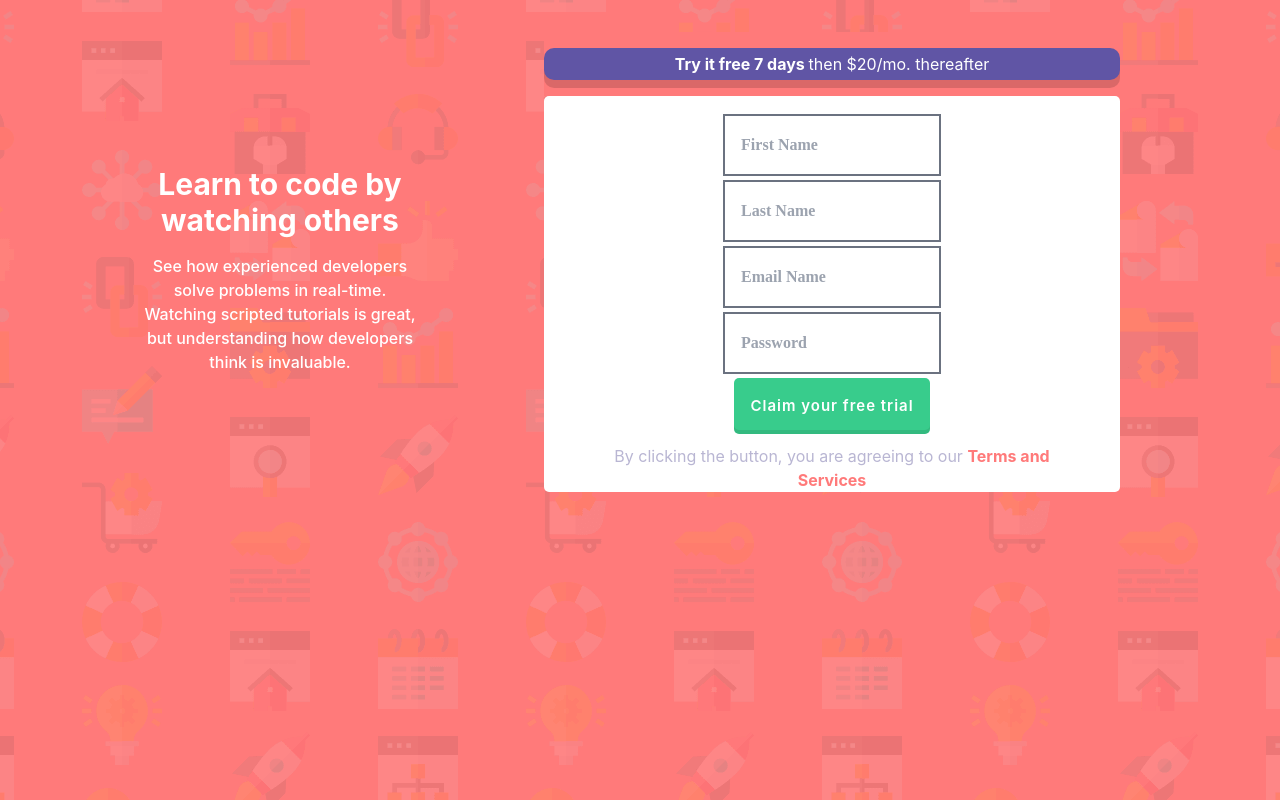
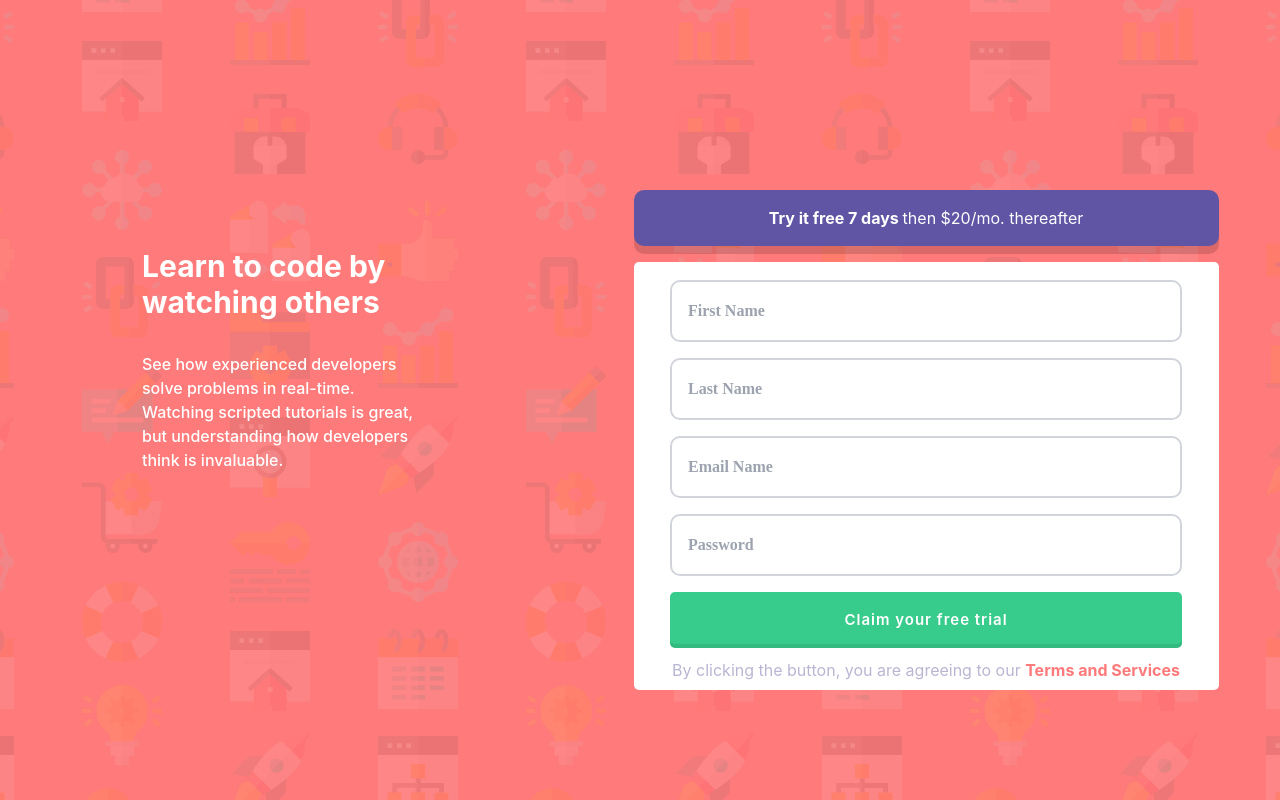
Before and after one commit to Kaareel/simple-form, a React (Create React App) app: page / in a window 1280 px wide. Built offline with nearby package versions, Linux system fonts and the light colour scheme.

Commit message:
proyect finished

```diff
--- a/src/App.tsx
+++ b/src/App.tsx
@@ -2,23 +2,18 @@ import Button from "./components/Button";
 import Description from "./components/Description";
 import Trial from "./components/Trial";
 import Image from "./components/Image";
-//import input from "./components/input";
+import Input from "./components/Input";
 import Title from "./components/Title";
 import Terms from "./components/Terms";
+import Icon from "./components/Icon";
 import { useState } from "react";
 
 function App() {
   const [name, setName] = useState("");
   const [lastName, setLastName] = useState("");
   const [email, setEmail] = useState("");
-  const [isEmail, setIsEmail] = useState(true);
   const [password, setPassword] = useState("");
-  const [error, setError] = useState({
-    name: false,
-    lastName: false,
-    email: false,
-    password: false,
-  });
+  const [error, setError] = useState<{ [key: string]: string }>({});
 
   const validEmail = (email: string) => {
     const emailRegex = /^[^\s@]+@[^\s@]+\.[^\s@]+$/;
@@ -36,51 +31,64 @@ function App() {
   const handleChangeEmail = (event: any) => {
     const value = event.target.value;
     setEmail(value);
-    setIsEmail(validEmail(value));
   };
-  console.log("email: ", email);
-  console.log("isEmail: ", isEmail);
-  console.log("validEmail: ", validEmail(email));
+
   const handleChangePassword = (event: any) => {
     const value = event.target.value;
     setPassword(value);
   };
 
+  function validate() {
+    const newError: { [key: string]: string } = {
+      name: "",
+      lastName: "",
+      email: "",
+      password: "",
+    };
+    if (!name) {
+      newError.name = "Name is required";
+    } else {
+      newError.name = "";
+    }
+    if (!lastName) {
+      newError.lastName = "LastName is required";
+    } else {
+      newError.lastName = "";
+    }
+    if (!email) {
+      newError.email = "Email is required";
+    } else if (!validEmail(email)) {
+      newError.email = "Email is invalid";
+    } else {
+      newError.email = "";
+    }
+    if (!password) {
+      newError.password = "Password is required";
+    } else if (password.length < 8) {
+      newError.password = "password must be least 8 characters";
+    } else {
+      newError.password = "";
+    }
+
+    return newError;
+  }
   const handleSubmit = (event: any) => {
     event.preventDefault();
-    if (!name) {
-      setError({ ...error, name: true });
+    const errors = validate();
+    setError(errors);
+    if (Object.values(errors).length > 0) {
       return;
     }
-    if (!lastName) {
-      setError({ ...error, lastName: true });
-      return;
-    }
-    if (!email && isEmail === true) {
-      setError({ ...error, email: true });
-      setIsEmail(true);
-      return;
-    }
-    if (!password) {
-      setError({ ...error, password: true });
-      return;
-    }
-    setError({
-      name: false,
-      lastName: false,
-      email: false,
-      password: false,
-    });
   };
 
   return (
-    <div className="bg-bgColor h-screen relative">
+    <div className="bg-bgColor h-screen relative ">
       <Image
         src="/bg-intro-desktop.png"
         srcSet="/bg-intro-desktop.png x1, /bg-intro-mobile.png 2"
       />
-      <div className="flex flex-cols justify-center items-center text-center relative z-10">
-        <div className="mx-8 mt-8 w-1/4">
+      <div className="flex flex-col lg:flex-row relative ">
+        <div className="lg:mx-[126px] lg:my-[216px] lg:w-1/4  mt-14 mx-8 flex flex-col justify-center items-center">
           <Title title="Learn to code by watching others" />
           <Description
             description="See how experienced developers solve problems in real-time.
@@ -88,8 +96,8 @@ function App() {
               developers think is invaluable."
           />
         </div>
-        <div className="flex flex-col justify-center items-center mx-10 mt-8 w-1/2">
-          <div className="bg-bgColor w-90">
+        <div className="flex flex-col justify-center items-center mx-auto lg:mt-[160px] lg:min-w-[650px]">
+          <div className="bg-bgColor w-90 text-center my-4 mx-8">
             <Trial
               segment="Try it free 7 days "
               text="then $20/mo. thereafter"
@@ -97,65 +105,74 @@ function App() {
           </div>
           <form
             onSubmit={handleSubmit}
-            className="bg-white pt-[18px] px-2 flex flex-col justify-center items-center text-center rounded-[5px] w-90"
+            className="bg-white pt-[18px] px-2 flex flex-col justify-center items-center text-center rounded-[5px] w-90 "
+            noValidate
           >
-            <div>
-              <input
+            <div className="w-full relative">
+              <Input
                 type="text"
                 id="name"
                 placeholder="First Name"
                 value={name}
                 onChange={handleChangeName}
-                className={`w-90 p-[16px] mb-1 font-semibold rounded-5 text-black leading-[26px] text-base font-['inherit'] border-2 border-solid focus:outline-none focus:ring-bgColor focus:border-bgColor ${
-                  error.name ? "border-red-500" : "border-gray-500"
-                }`}
+                error={error.name}
               />
+              {error.name && (
+                <span className="text-red-500 text-sm my-2">{error.name}</span>
+              )}
+              {error.name && (<Icon/>)}
             </div>
-            <div>
-              <input
+            <div className="w-full relative">
+              <Input
                 type="text"
                 id="lastName"
                 placeholder="Last Name"
                 value={lastName}
                 onChange={handleChangeLastName}
-                className={`w-90 p-[16px] mb-1 font-semibold rounded-5 text-black leading-[26px] text-base font-['inherit'] border-2 border-solid focus:outline-none focus:ring-bgColor focus:border-bgColor ${
-                  error.lastName ? "border-red-500" : "border-gray-500"
-                }`}
+                error={error.lastName}
               />
+              {error.lastName && (
+                <span className="text-red-500 text-sm">{error.lastName}</span>
+              )}
+              {error.lastName && (<Icon/>)}
             </div>
-            <div>
-              <input
+            <div className="w-full relative">
+              <Input
                 type="email"
                 id="email"
                 placeholder="Email Name"
                 value={email}
                 onChange={handleChangeEmail}
-                className={`w-90 p-[16px] mb-1 font-semibold rounded-5 text-black leading-[26px] text-base font-['inherit'] border-2 border-solid focus:outline-none focus:ring-bgColor focus:border-bgColor ${
-                  error.email ? "border-red-500" : "border-gray-500"
-                }`}
+                error={error.email}
               />
+              {error.email && (
+                <span className="text-red-500 text-sm">{error.email}</span>
+              )}
+              {error.email && (<Icon/>)}
             </div>
-            <div>
-              <input
+            <div className="w-full relative">
+              <Input
                 type="password"
                 id="password"
                 placeholder="Password"
                 value={password}
                 onChange={handleChangePassword}
-                className={`w-90 p-[16px] mb-1 font-semibold rounded-5 text-black leading-[26px] text-base font-['inherit'] border-2 border-solid focus:outline-none focus:ring-bgColor focus:border-bgColor ${
-                  error.password ? "border-red-500" : "border-gray-500"
-                }`}
+                error={error.password}
               />
+              {error.password && (
+                <span className="text-red-500 text-sm">{error.password}</span>
+              )}
+              {error.password && (<Icon/>)}
             </div>
-            <Button
-              type="submit"
-              text="Claim your free trial"
-              onClick={handleSubmit}
-            />
-            <Terms
-              text="By clicking the button, you are agreeing to our"
-              segment="Terms and Services"
-            />
+            <div className="w-full ">
+              <Button type="submit" text="Claim your free trial" />
+              <div className="text-center">
+              <Terms
+                text="By clicking the button, you are agreeing to our"
+                segment="Terms and Services"
+              />
+              </div>
+            </div>
           </form>
         </div>
       </div>
--- a/src/components/Button.tsx
+++ b/src/components/Button.tsx
@@ -1,7 +1,6 @@
 interface Props {
     text: string;
     type: string;
-    onClick: (event: any) => void;
 
 }
 
@@ -10,8 +9,7 @@ function Button (props: Props){
         <div>
             <button
             type="submit"
-            className=" bg-bgButton text-white shadow-4xl rounded-[5px] p-[16px] font-semibold text-[0.938rem] leading-6 tracking-[1px] text-center cursor-pointer"
-            onClick={props.onClick}
+            className="w-90 bg-bgButton text-white shadow-4xl rounded-[5px] p-[16px] font-semibold text-[0.938rem] leading-6 tracking-[1px] text-center cursor-pointer"
             >{props.text} </button>
         </div>
     )
--- a/src/components/Description.tsx
+++ b/src/components/Description.tsx
@@ -3,7 +3,7 @@ interface Props{
 }
 
 function Description (props: Props){
-    return <p className="text-white m-4 mx-auto font-medium leading-6 w-90">{props.description}</p>
+    return <p className="text-white m-4 lg:text-left text-center font-medium w-90">{props.description}</p>
 }
 
 export default Description
--- /dev/null
+++ b/src/components/Icon.tsx
@@ -0,0 +1,21 @@
+
+
+function Icon(){
+    return(
+    <svg
+    xmlns="http://www.w3.org/2000/svg"
+    fill="none"
+    viewBox="0 0 24 24"
+    stroke-width="1.5"
+    stroke="currentColor"
+    className="h-8 w-8 absolute text-red-500 bottom-1/2 mb-1.5 right-[6%]">
+  <path
+  stroke-linecap="round"
+  stroke-linejoin="round"
+  d="M12 9v3.75m9-.75a9 9 0 1 1-18 0 9 9 0 0 1 18 0Zm-9 3.75h.008v.008H12v-.008Z" />
+</svg>
+    )
+
+}
+
+export default Icon;
--- a/src/components/Input.tsx
+++ b/src/components/Input.tsx
@@ -1,25 +1,20 @@
+
+
 interface Props {
   type: string;
   id: string;
   placeholder: string;
   value: string;
-  isInput: {
-    name: boolean;
-    lastName: boolean;
-    email: boolean;
-    password: boolean;
-  };
+  error: string;
   onChange: React.ChangeEventHandler<HTMLInputElement>;
-  isEmail: boolean;
 }
 
 function Input(props: Props) {
-
   return (
     <div>
         <input
-        className={`w-90 p-[16px] mb-1 font-semibold rounded-5 text-black leading-[26px] text-base font-['inherit'] border-2 border-solid focus:outline-none focus:ring-bgColor focus:border-bgColor ${
-          props.isInput ? "border-red-500" : "border-gray-500"
+          className={`from-input w-90 p-[16px] mb-4 font-semibold rounded-[10px] text-black leading-[26px] text-base font-['inherit'] border-2 border-solid focus:outline-none focus:ring-bgColor focus:border-blue-200 ${
+            props.error ? "border-red-500" : "border-gray-300"
           }`}
           type={props.type}
           id={props.id}
@@ -27,18 +22,7 @@ function Input(props: Props) {
           value={props.value}
           onChange={props.onChange}
         />
-      {props.isInput.name && props.id === "name" && props.value === "" && (
-        <p className="text-red-500 my-2">First Name cannot be empty</p>
-      )}
-      {props.isInput.lastName && props.id === "lastName" && props.value === "" && (
-        <p className="text-red-500 my-2">Last Name cannot be empty</p>
-      )}
-      {props.isInput.email && props.id === "email" && (props.value === "" || !props.isEmail) &&(
-        <p className="text-red-500 my-2">Looks like this is not an email</p>
-      )}
-      {props.isInput.password && props.id === "password" && props.value === "" && (
-        <p className="text-red-500 my-2">Password cannot be empty</p>
-      )}
+
     </div>
   );
 }
--- a/src/components/Terms.tsx
+++ b/src/components/Terms.tsx
@@ -6,7 +6,7 @@ interface Props {
 
 
 function Terms (props: Props) {
-    return <p className="text-termsText text-center pt-[10px] w-80">{props.text} <span className="text-[#FF7A7A] font-bold w-80">{props.segment}</span></p>
+    return <p className=" text-termsText text-center pt-[10px] mb-2">{props.text} <span className="text-[#FF7A7A] font-bold w-80">{props.segment}</span></p>
 }
 
 export default Terms;
--- a/src/components/Title.tsx
+++ b/src/components/Title.tsx
@@ -3,7 +3,7 @@ interface Props{
 }
 
 function Title(props: Props) {
-    return <h1 className="mt-8 mx-auto mb-4 font-bold text-3xl text-white w-95">{props.title}</h1>
+    return <h1 className="mt-8 mb-4 font-bold text-3xl text-white w-90 lg:text-left text-center">{props.title}</h1>
 }
 
 export default Title;
--- a/src/components/Trial.tsx
+++ b/src/components/Trial.tsx
@@ -5,7 +5,7 @@ interface Props {
 
 function Trial(props: Props) {
   return (
-    <p className="bg-bgText p-1 lg:rounded-[10px] md:shadow-3xl w-full text-white my-4 mx-auto">
+    <p className="bg-bgText p-4 lg:rounded-[10px] md:shadow-3xl w-full text-white text-center mx-auto">
       <span className="text-white font-bold">{props.segment}</span>{props.text}
     </p>
   );
```
Also changed, not shown: src/index.css (line endings or trailing spaces). Lines whose indentation alone changed are shown as unchanged.
